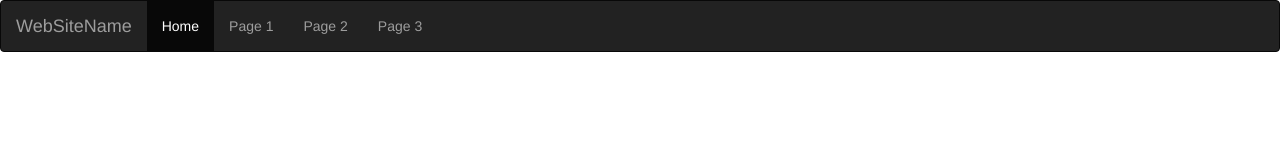
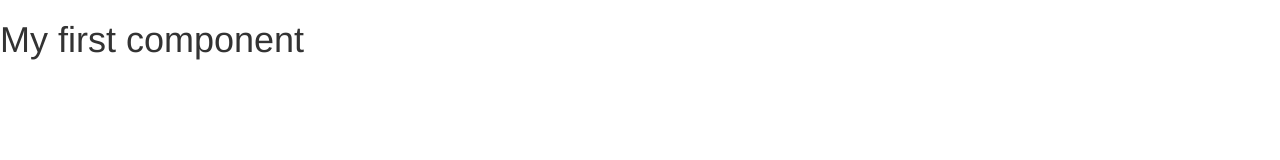
Before and after one commit to JeffXiao/angular-component-demo, a website: page index.html in a window 1280 px wide. Drawn offline with nearby package versions, Linux system fonts and the light colour scheme.

Commit message:
remove nav from index.html

```diff
--- a/index.html
+++ b/index.html
@@ -15,21 +15,7 @@
 </head>
 
 <body>
-
-    <nav class="navbar navbar-inverse">
-        <div class="container-fluid">
-            <div class="navbar-header">
-                <a class="navbar-brand" href="#">WebSiteName</a>
-            </div>
-            <ul class="nav navbar-nav">
-                <li class="active"><a href="#">Home</a></li>
-                <li><a href="#">Page 1</a></li>
-                <li><a href="#">Page 2</a></li>
-                <li><a href="#">Page 3</a></li>
-            </ul>
-        </div>
-    </nav>
-    <!--<app></app>-->
+    <app></app>
 </body>
 
 </html>
```
